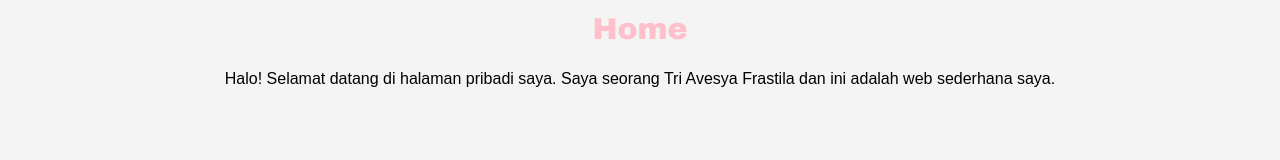
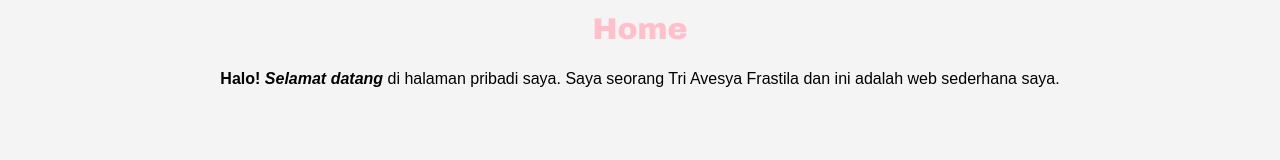
Before and after one commit to triavesyafrastila/triavesyafrastila.github.io, a plain HTML site: page index.html in a window 1280 px wide. Shown: the part 162-322 px from the top of the page. Drawn offline with Linux system fonts and the light colour scheme.

Commit message:
Update index.html

```diff
--- a/index.html
+++ b/index.html
@@ -22,7 +22,7 @@
     <main>
         <section>
             <h2 style="font-family: Arial Black; color:pink;font-size:30px;">Home</h2>
-            <p>Halo! Selamat datang di halaman pribadi saya. Saya seorang Tri Avesya Frastila dan ini adalah web sederhana saya.</p>
+            <p><b>Halo! <i>Selamat datang</i></b> di halaman pribadi saya. Saya seorang Tri Avesya Frastila dan ini adalah web sederhana saya.</p>
         </section>
     </main>
 
```
